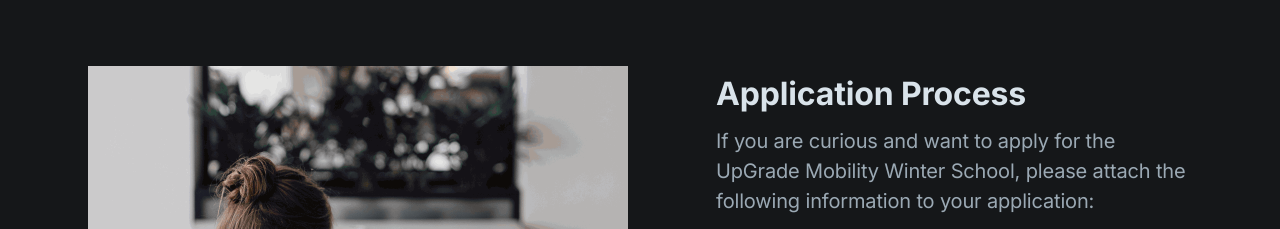
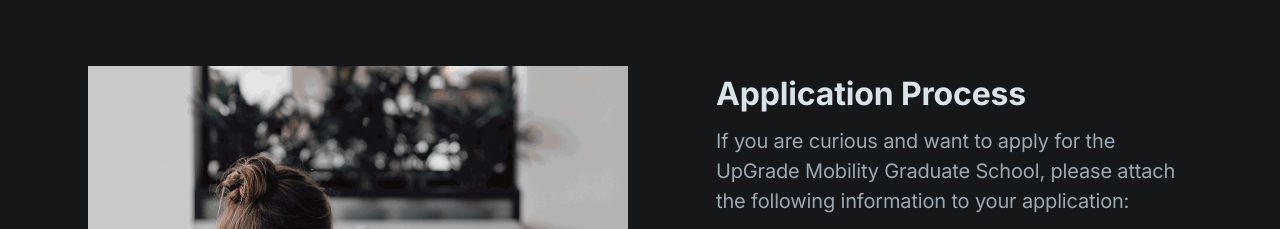
Before and after one commit to upgrademobility/open-pro-html, a website: page index.html in a window 1280 px wide. Shown: the part 5380-5609 px from the top of the page. Drawn offline with Linux system fonts and the light colour scheme.

Commit message:
text confusion Winter/Graduate

```diff
--- a/index.html
+++ b/index.html
@@ -1244,7 +1244,7 @@
                                 <h3 class="h3 mb-3">Application Process</h3>
                                 <p class="text-xl text-gray-400 mb-4">If you are curious and want to apply for
                                     the
-                                    UpGrade Mobility Winter School, please attach the following information to
+                                    UpGrade Mobility Graduate School, please attach the following information to
                                     your application:</p>
                                 <ul class="text-lg text-gray-400 -mb-2">
                                     <li class="flex items-center mb-2">
```
